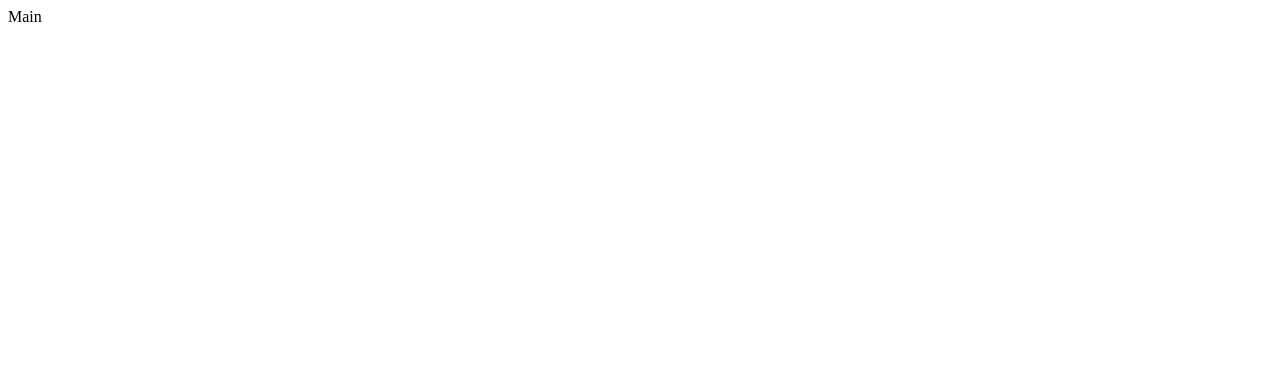
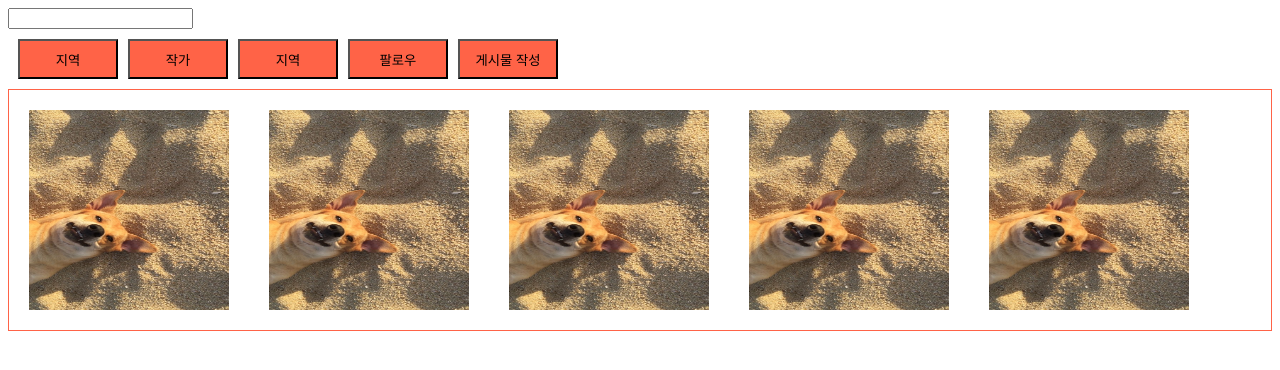
Before and after one commit to kimtanook/picspot, a Next.js app: page / in a window 1280 px wide. Shown: the top 370 px of the page. Built offline with nearby package versions, Linux system fonts and the light colour scheme.

Commit message:
Add   main test for post CRUD 게시물CRUD구현을 위한 Main 수정 #5 @Imjaae

```diff
--- a/package.json
+++ b/package.json
@@ -13,12 +13,14 @@
     "@types/node": "18.11.19",
     "@types/react": "18.0.27",
     "@types/react-dom": "18.0.10",
+    "babel-plugin-styled-components": "^2.0.7",
     "eslint": "8.33.0",
     "eslint-config-next": "13.1.6",
     "firebase": "^9.17.1",
     "next": "13.1.6",
     "react": "18.2.0",
     "react-dom": "18.2.0",
+    "styled-components": "^5.3.6",
     "typescript": "4.9.5"
   },
   "devDependencies": {
--- a/pages/index.tsx
+++ b/pages/index.tsx
@@ -1,3 +1,84 @@
+import Image from 'next/image';
+import styled from 'styled-components';
+
 export default function Main() {
-  return <>Main</>;
+  return (
+    <>
+      <input />
+      <div style={{ display: 'flex', gap: '10px', padding: '10px' }}>
+        <Categorys>지역</Categorys>
+        <Categorys>작가</Categorys>
+        <Categorys>지역</Categorys>
+        <Categorys>팔로우</Categorys>
+        <Categorys>게시물 작성</Categorys>
+      </div>
+      <div></div>
+      <div>
+        <ImageBox>
+          <Image
+            // src = {https://i.pinimg.com/564x/c7/e6/ba/c7e6bad3167a4d0188a4e5914e0dcb28.jpg}
+            src="/dog.jpeg"
+            alt="dog"
+            width={200}
+            height={200}
+            style={{
+              margin: '20px',
+            }}
+          />
+          <Image
+            // src = {https://i.pinimg.com/564x/c7/e6/ba/c7e6bad3167a4d0188a4e5914e0dcb28.jpg}
+            src="/dog.jpeg"
+            alt="dog"
+            width={200}
+            height={200}
+            style={{
+              margin: '20px',
+            }}
+          />
+          <Image
+            // src = {https://i.pinimg.com/564x/c7/e6/ba/c7e6bad3167a4d0188a4e5914e0dcb28.jpg}
+            src="/dog.jpeg"
+            alt="dog"
+            width={200}
+            height={200}
+            style={{
+              margin: '20px',
+            }}
+          />
+          <Image
+            // src = {https://i.pinimg.com/564x/c7/e6/ba/c7e6bad3167a4d0188a4e5914e0dcb28.jpg}
+            src="/dog.jpeg"
+            alt="dog"
+            width={200}
+            height={200}
+            style={{
+              margin: '20px',
+            }}
+          />
+          <Image
+            // src = {https://i.pinimg.com/564x/c7/e6/ba/c7e6bad3167a4d0188a4e5914e0dcb28.jpg}
+            src="/dog.jpeg"
+            alt="dog"
+            width={200}
+            height={200}
+            style={{
+              margin: '20px',
+            }}
+          />
+        </ImageBox>
+      </div>
+    </>
+  );
 }
+
+const Categorys = styled.button`
+  background-color: tomato;
+  width: 100px;
+  height: 40px;
+`;
+
+const ImageBox = styled.div`
+  border: tomato 1px solid;
+  display: flex;
+  flex-direction: row;
+`;
```
Also changed, not shown: .babelrc (added), public/dog.jpeg (added), 1 other file (tests, documents, lock files or other folders).
